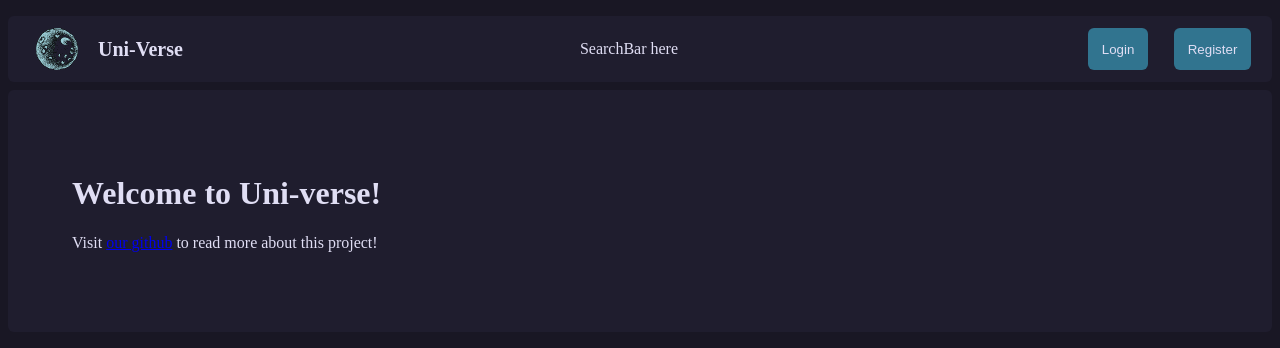
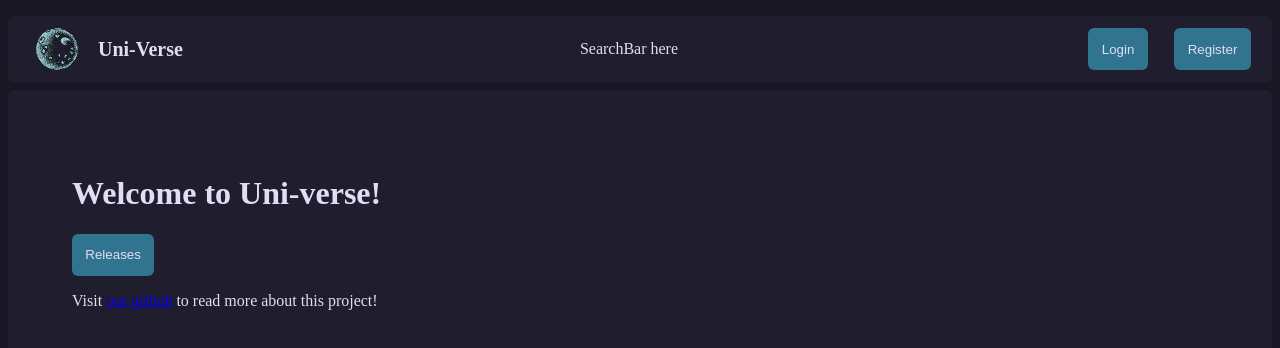
Before and after one commit to uni-verse-fm/uni-verse-frontend, a SvelteKit app: page / in a window 1280 px wide. Shown: the top 348 px of the page. Built offline with nearby package versions, Linux system fonts and the light colour scheme; no server answers.

Commit message:
homepage: link to releases

```diff
--- a/src/routes/+page.svelte
+++ b/src/routes/+page.svelte
@@ -1,7 +1,11 @@
 <script>
+	import { goto } from "$app/navigation";
+
 </script>
 
 <h1>Welcome to Uni-verse!</h1>
+<button on:click={() => goto("/releases")}>Releases</button>
+
 <p>
 	Visit <a href="https://github.com/uni-verse-fm">our github</a> to read more about this project!
 </p>
```
